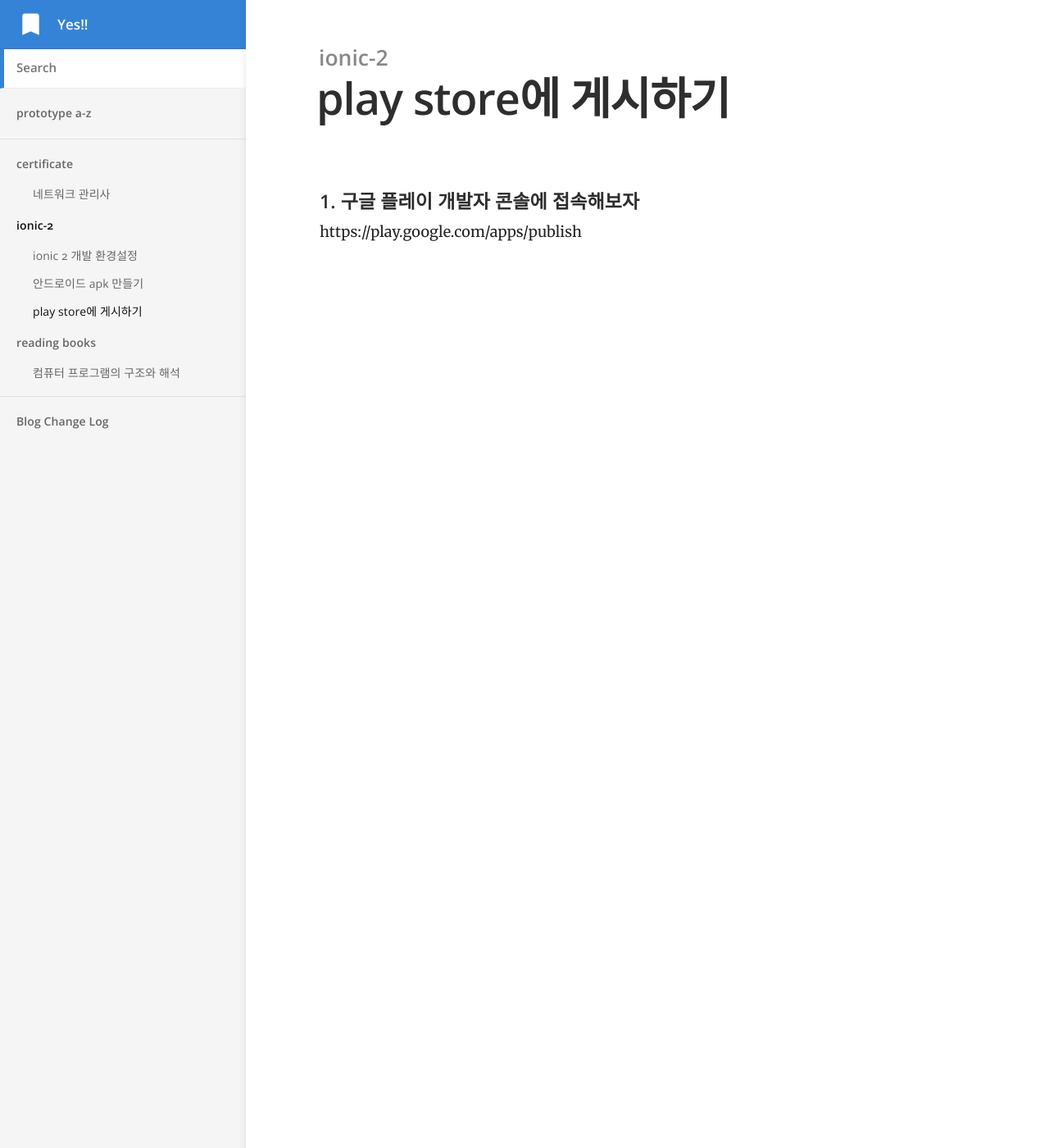
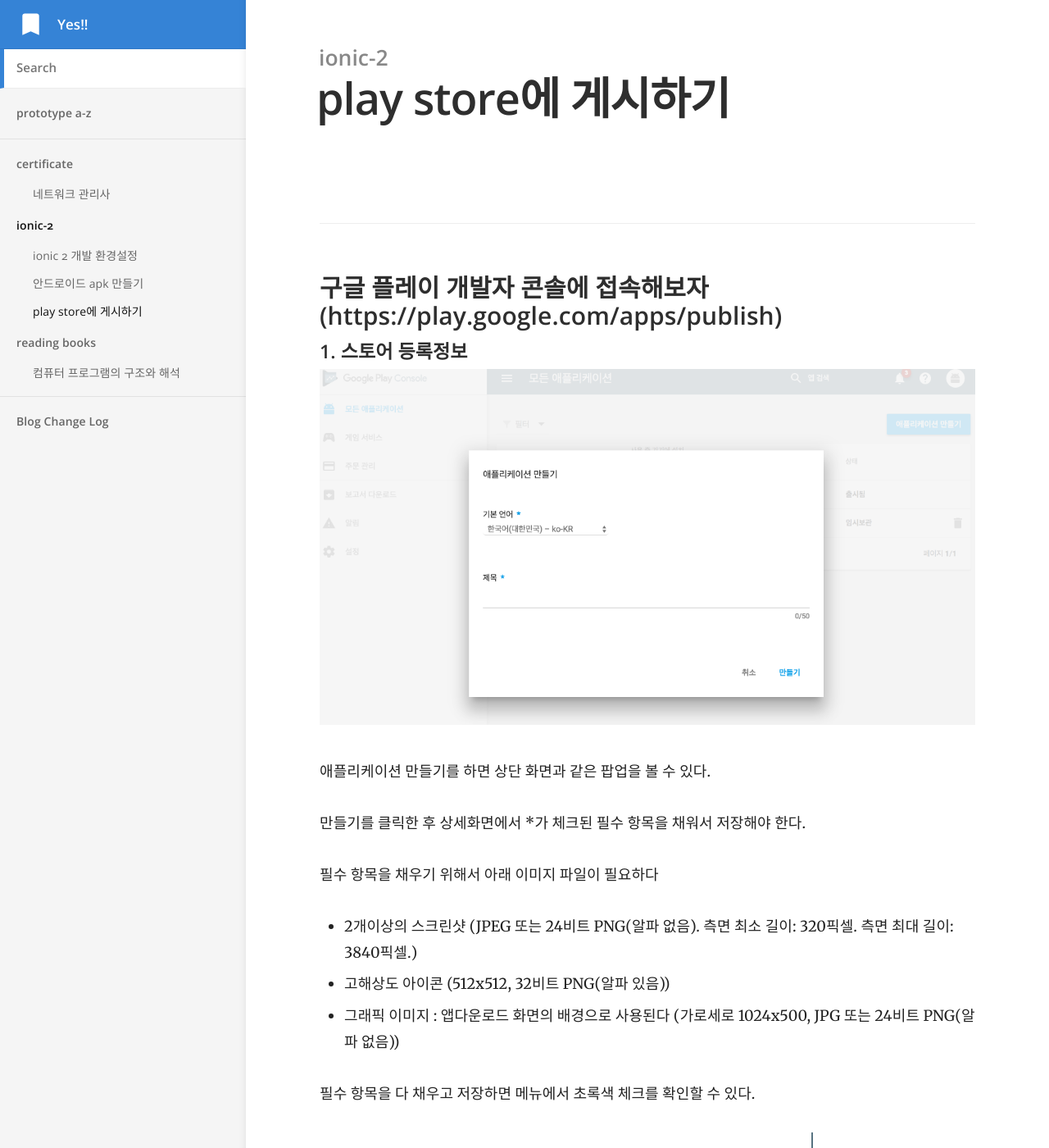
Before and after one commit to j2yes/j2yes.github.io, a Jekyll site: the page built from _docs/ionic-2/play-store.md, in a window 1280 px wide and 1400 px high. Shown: the whole window at 82% size. Built offline with Jekyll 4.4.1, drawn with Linux system fonts in a browser that asks for light colours; comment, search, counter and statistics services are not loaded; some of the changed text lies outside the part shown.

Commit message:
Updated '_docs/ionic-2/play-store.md' via CloudCannon

```diff
--- a/_docs/ionic-2/play-store.md
+++ b/_docs/ionic-2/play-store.md
@@ -6,5 +6,36 @@
 # other options
 ---
 
-#### 1. 구글 플레이 개발자 콘솔에 접속해보자
-https://play.google.com/apps/publish
+### 구글 플레이 개발자 콘솔에 접속해보자 (https://play.google.com/apps/publish)
+
+#### 1. 스토어 등록정보
+
+![스토어 화면](/assets/ionic/play_store.png "스토어 화면")
+
+애플리케이션 만들기를 하면 상단 화면과 같은 팝업을 볼 수 있다.
+
+만들기를 클릭한 후 상세화면에서 *가 체크된 필수 항목을 채워서 저장해야 한다.
+
+필수 항목을 채우기 위해서 아래 이미지 파일이 필요하다
+
+- 2개이상의 스크린샷 (JPEG 또는 24비트 PNG(알파 없음). 측면 최소 길이: 320픽셀. 측면 최대 길이: 3840픽셀.)
+- 고해상도 아이콘 (512x512, 32비트 PNG(알파 있음))
+- 그래픽 이미지 : 앱다운로드 화면의 배경으로 사용된다 (가로세로 1024x500, JPG 또는 24비트 PNG(알파 없음))
+
+필수 항목을 다 채우고 저장하면 메뉴에서 초록색 체크를 확인할 수 있다.
+
+![메뉴 화면](/assets/ionic/play_store_menu.png "메뉴 화면")
+
+이제 나머지 ! 표시가 있는 메뉴정보를 설정해보자
+
+#### 2. 앱 등록하기
+
+스토어에 업로드 가능한 apk 버전을 만들어야 합니다.
+(참고 :  [APK 만들기](https://j2yes.github.io/ionic-2/make-android-jar/) )
+
+#### 3. 콘텐츠 등급 & 가격 및 배포 설정
+
+그냥 설문에 잘 응답하고 체크하면서 넘어가면 됩니다.
+
+여기까지 완료하면 오른쪽 상단에 출시준비 버튼을 보실 수 있습니다.
+(이제 기다리는 일만 남았습니다. 끝!)
```
